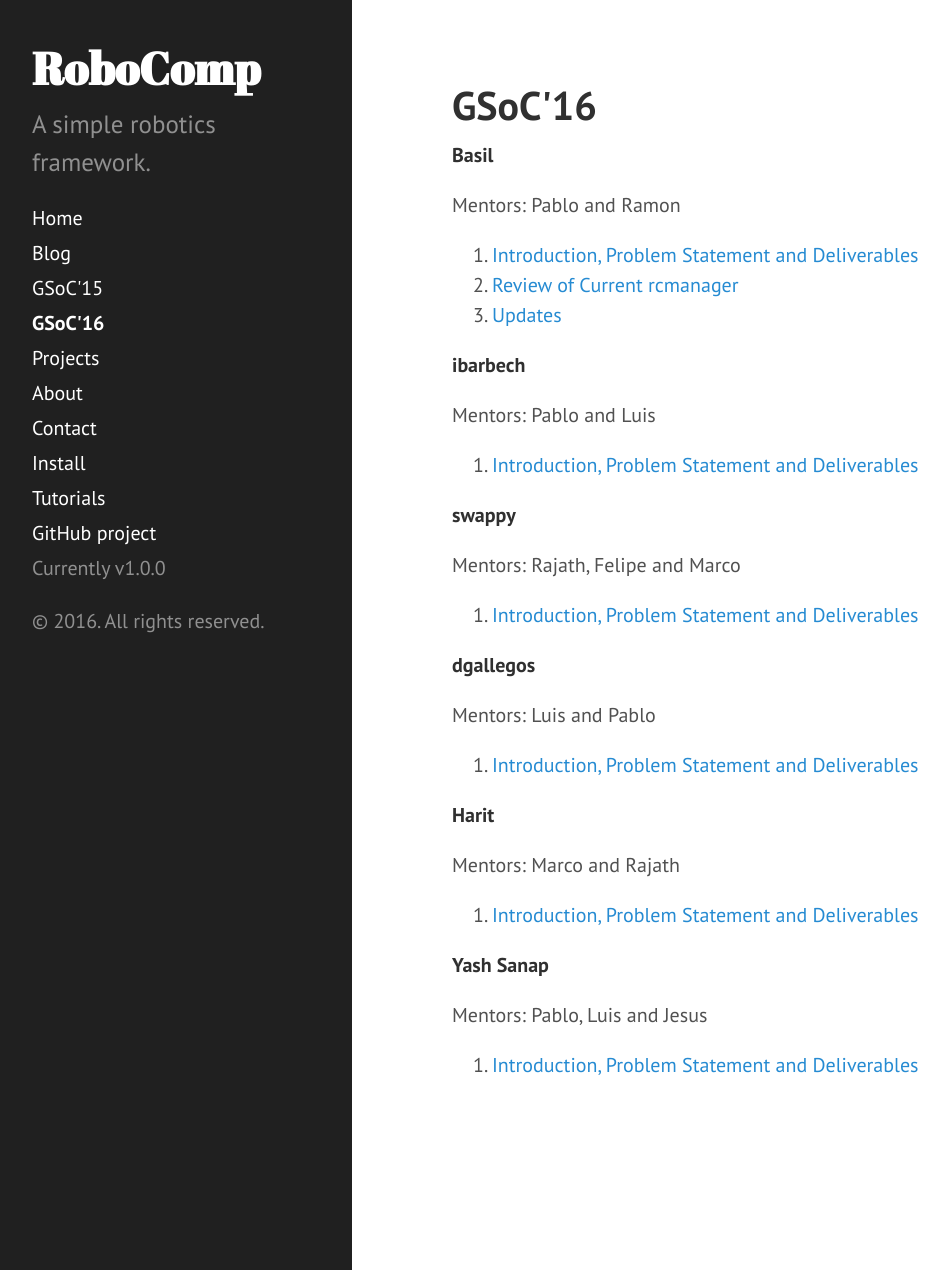
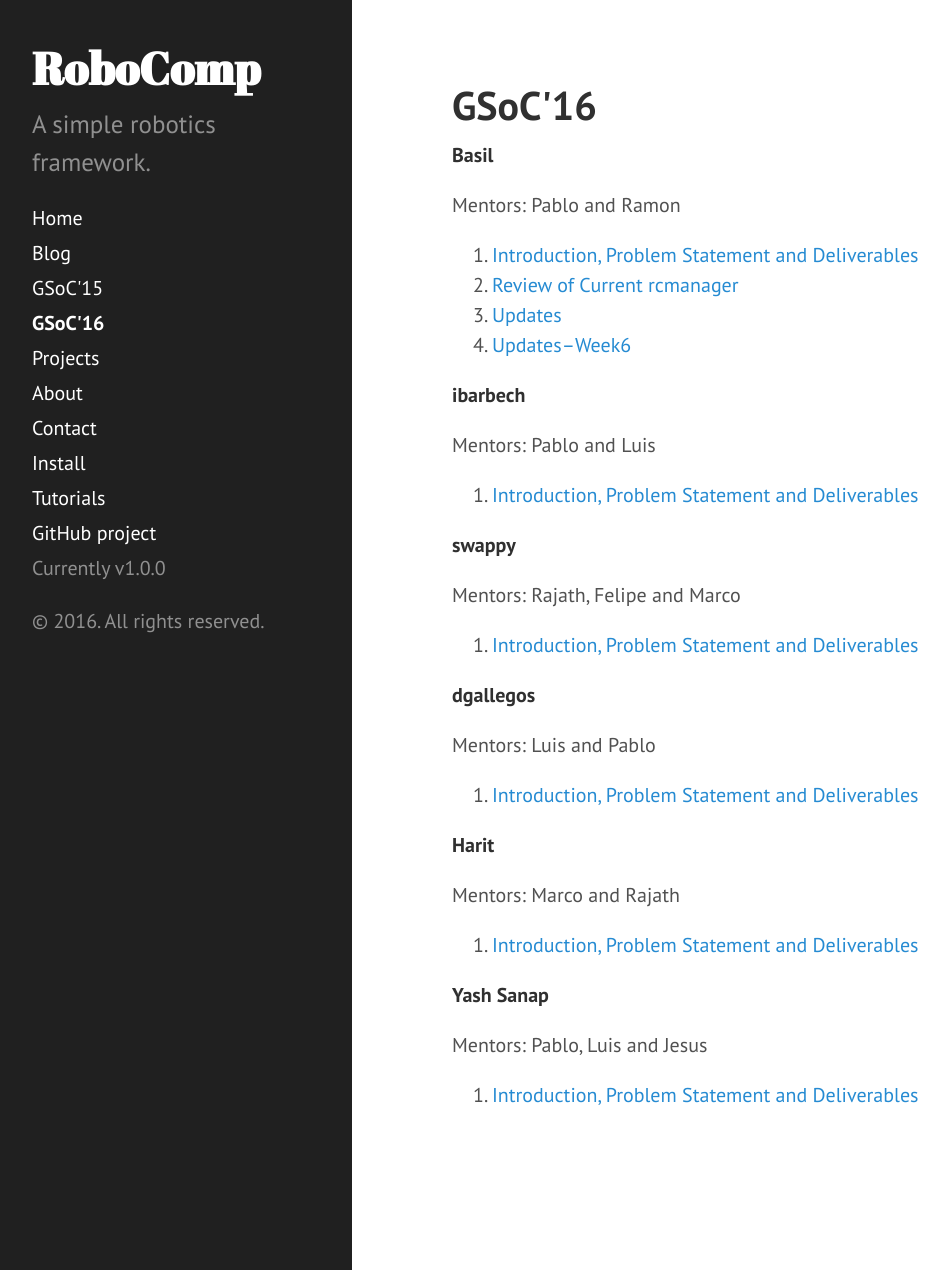
Before and after one commit to robocomp/website, a Jekyll site: the page built from GSoC_2016.md, in a window 1280 px wide and 1270 px high. Shown: the whole window, without its empty margins (8-957 px from the left). Built offline with Jekyll 4.4.1, drawn with Linux system fonts in a browser that asks for light colours.

Commit message:
4th Blog post-Basil

```diff
--- a/GSoC_2016.md
+++ b/GSoC_2016.md
@@ -11,6 +11,7 @@
 1.	[Introduction, Problem Statement and Deliverables](http://robocomp.github.io/website/2016/05/18/BasilWeek1/)
 2.	[Review of Current rcmanager](https://robocomp.github.io/website/2016/05/30/BasilWeek2/)
 3.	[Updates](https://robocomp.github.io/website/2016/06/19/BasilWeek5/)
+4.  [Updates--Week6](https://robocomp.github.io/website/2016/06/22/BasilWeek6)
 
 **ibarbech**
 
```
